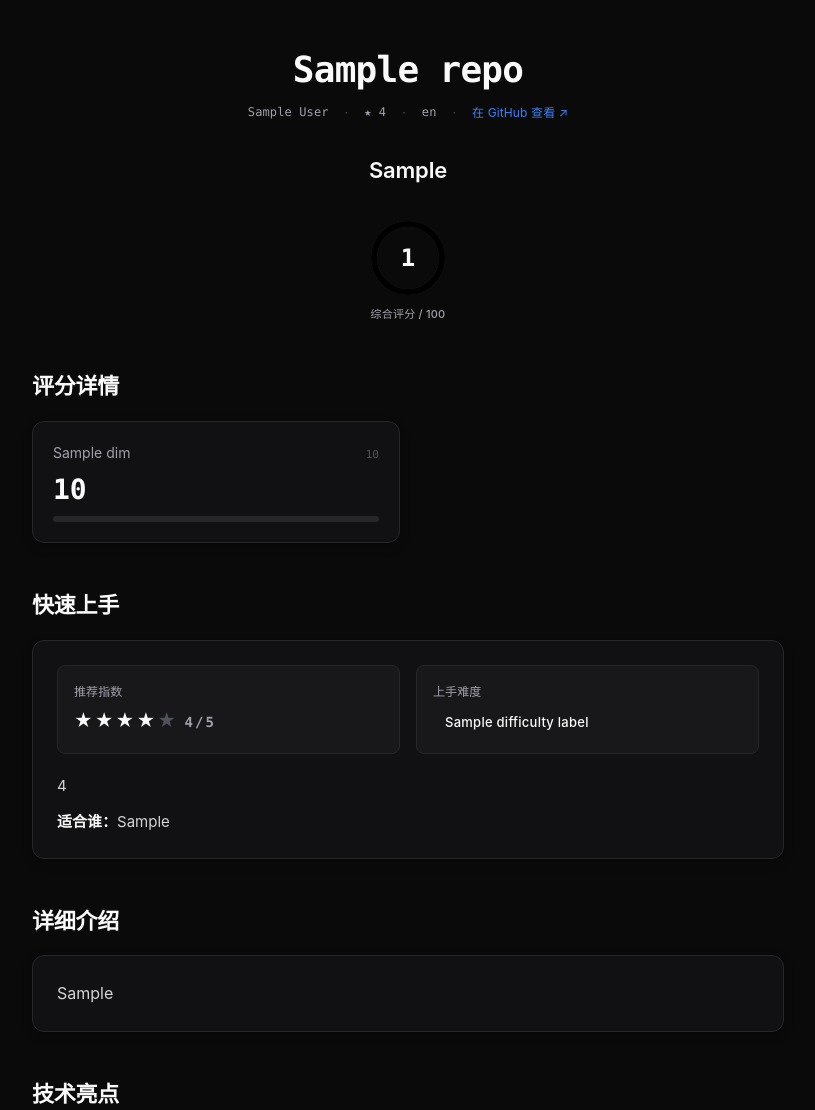
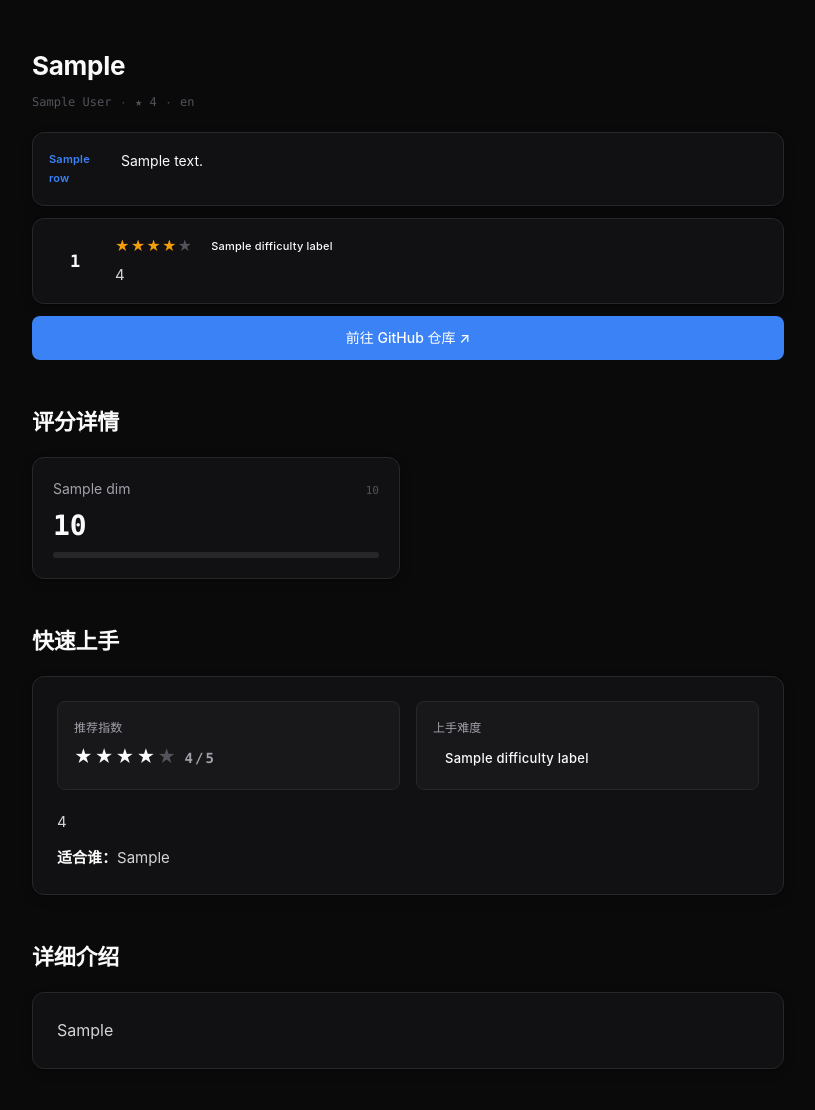
Before and after one commit to Nzy189/github-ai-insight, a Python web app: template templates/report.html.j2 in a window 1280 px wide. Shown: the part 60-1170 px from the top of the page, without its empty margins (232-1047 px from the left). Run offline with Jinja, Linux system fonts and the light colour scheme; the template is opened without the code that fills it: most values are stand-ins (such as "Sample title", 1, 10 or a date in 2020).

Commit message:
feat: Hero 区重构为 B2 布局
一句话价值升为 h1，仓库名降为等宽副标题 —— 原来 36px 的位置给了
一个对陌生项目零信息量的仓库名，而'这是什么'只有 22px 且被评分环
压住。tldr 三行带标签卡接管首屏，空行整行不渲染。评分环从 80px
缩到 52px 并入判断条，标签字号 11px 守住 Nano 下限。

Co-Authored-By: Claude Opus 5 <noreply@anthropic.com>

```diff
--- a/templates/report.html.j2
+++ b/templates/report.html.j2
@@ -111,57 +111,72 @@ body {
 .degraded-banner .text { font-size: 14px; color: #FBBF24; }
 .degraded-banner .text strong { display: block; margin-bottom: 4px; }
 
-/* ---------------------------------------------------------- Hero */
-.hero { text-align: center; margin-bottom: 48px; }
+/* ---------------------------------------------------------- Hero (B2) */
+.hero { margin-bottom: 48px; }
 .hero h1 {
-  font-family: var(--font-mono);
-  font-size: 36px;
+  font-size: 26px;
   font-weight: 700;
-  line-height: 1.2;
-  letter-spacing: -0.02em;
-  margin: 0 0 12px;
+  line-height: 1.35;
+  letter-spacing: -0.01em;
+  margin: 0 0 10px;
   color: var(--color-text-primary);
-  word-break: break-word;
 }
-.hero-meta {
+.hero-sub {
   display: flex;
   flex-wrap: wrap;
-  justify-content: center;
   align-items: center;
-  gap: 8px 16px;
+  gap: 6px 10px;
   font-size: 12px;
-  letter-spacing: 0.01em;
-  color: var(--color-text-secondary);
-  margin-bottom: 32px;
+  color: var(--color-text-tertiary);
+  margin-bottom: 20px;
 }
-.hero-meta a { color: var(--color-accent); text-decoration: none; }
-.hero-meta a:hover { color: var(--color-accent-hover); text-decoration: underline; }
-.hero-meta .sep { color: var(--color-text-tertiary); }
-.hero-meta .mono { font-family: var(--font-mono); }
+.hero-sub .mono { font-family: var(--font-mono); }
+.hero-sub .sep { color: var(--color-text-tertiary); }
 
-.one-liner {
-  font-size: 22px;
+.tldr-card {
+  background: var(--color-surface);
+  border: 1px solid var(--color-border);
+  border-radius: 12px;
+  padding: 4px 16px;
+  box-shadow: var(--shadow-md);
+}
+.tldr-row {
+  display: flex;
+  gap: 12px;
+  padding: 13px 0;
+  border-bottom: 1px solid var(--color-border-subtle);
+}
+.tldr-row:last-child { border-bottom: none; }
+.tldr-label {
+  flex: 0 0 60px;
+  font-size: 11px;
   font-weight: 600;
-  line-height: 1.45;
-  letter-spacing: -0.01em;
+  letter-spacing: 0.02em;
+  line-height: 1.7;
+  color: var(--color-accent);
+}
+.tldr-text {
+  font-size: 14px;
+  line-height: 1.55;
   color: var(--color-text-primary);
-  margin: 0 auto 32px;
-  max-width: 620px;
 }
 
-/* ---------------------------------------------------------- 评分环 */
-.score-ring-wrap {
+.verdict-bar {
   display: flex;
-  flex-direction: column;
   align-items: center;
-  gap: 8px;
+  gap: 14px;
+  background: var(--color-surface);
+  border: 1px solid var(--color-border);
+  border-radius: 12px;
+  padding: 16px;
+  margin-top: 12px;
+  box-shadow: var(--shadow-md);
 }
-.score-ring { position: relative; width: 80px; height: 80px; }
+.score-ring { position: relative; width: 52px; height: 52px; flex: 0 0 52px; }
 .score-ring svg { transform: rotate(-90deg); display: block; }
-.score-ring .track { fill: none; stroke: var(--color-border); stroke-width: 6; }
+.score-ring .track { fill: none; stroke: var(--color-border); }
 .score-ring .progress {
   fill: none;
-  stroke-width: 6;
   stroke-linecap: round;
   transition: stroke-dashoffset 0.6s cubic-bezier(0.25, 0.46, 0.45, 0.94);
 }
@@ -172,17 +187,27 @@ body {
   align-items: center;
   justify-content: center;
   font-family: var(--font-mono);
-  font-size: 24px;
+  font-size: 17px;
   font-weight: 700;
   color: var(--color-text-primary);
 }
-.score-ring-label {
-  font-size: 11px;
-  font-weight: 500;
-  letter-spacing: 0.02em;
+.verdict-text { min-width: 0; }
+.verdict-head {
+  display: flex;
+  align-items: center;
+  gap: 8px;
+  margin-bottom: 5px;
+  flex-wrap: wrap;
+}
+.verdict-stars { color: var(--color-warning); letter-spacing: 1px; font-size: 14px; }
+.verdict-stars .off { color: var(--color-text-tertiary); }
+.verdict-reason {
+  margin: 0;
+  font-size: 13px;
+  line-height: 1.55;
   color: var(--color-text-secondary);
-  text-transform: uppercase;
 }
+.hero-cta { display: flex; width: 100%; margin-top: 12px; }
 
 /* ---------------------------------------------------------- 区块 */
 section { margin-bottom: 48px; }
@@ -456,13 +481,12 @@ footer a:hover { color: var(--color-accent-hover); }
   .wrap { padding: 0 16px 48px; }
   .site-header-inner { padding: 0 16px; }
   .site-header { margin-bottom: 32px; }
-  .hero h1 { font-size: 28px; }
-  .one-liner { font-size: 18px; }
+  .hero h1 { font-size: 21px; }
+  .tldr-label { flex: 0 0 52px; }
+  .tldr-text { font-size: 13px; }
   .section-title { font-size: 18px; }
   .score-grid { grid-template-columns: 1fr; }
   .verdict-grid { grid-template-columns: 1fr; }
-  .score-ring { width: 64px; height: 64px; }
-  .score-ring .value { font-size: 20px; }
   .prose { font-size: 15px; }
   .cta-row .btn-primary, .cta-row .btn-ghost { flex: 1 1 100%; }
   .meta-table th { width: 40%; }
@@ -518,10 +542,10 @@ footer a:hover { color: var(--color-accent-hover); }
   </div>
   {% endif %}
 
-  <!-- ============ Hero ============ -->
+  <!-- ============ Hero (B2) ============ -->
   <div class="hero">
-    <h1>{{ repo.repo_name }}</h1>
-    <div class="hero-meta">
+    <h1>{{ analysis.one_liner }}</h1>
+    <div class="hero-sub">
       <span class="mono">{{ repo.full_name }}</span>
       <span class="sep">·</span>
       <span class="mono">★ {{ '{:,}'.format(repo.stars) }}</span>
@@ -529,15 +553,23 @@ footer a:hover { color: var(--color-accent-hover); }
       <span class="sep">·</span>
       <span class="mono">{{ repo.language }}</span>
       {% endif %}
-      <span class="sep">·</span>
-      <a href="{{ repo.html_url }}" target="_blank" rel="noopener noreferrer">在 GitHub 查看 ↗</a>
     </div>
 
-    <p class="one-liner">{{ analysis.one_liner }}</p>
+    {% if tldr_rows %}
+    <div class="tldr-card">
+      {% for row in tldr_rows %}
+      <div class="tldr-row">
+        <div class="tldr-label">{{ row.label }}</div>
+        <div class="tldr-text">{{ row.text }}</div>
+      </div>
+      {% endfor %}
+    </div>
+    {% endif %}
 
-    <div class="score-ring-wrap">
+    <div class="verdict-bar">
       <div class="score-ring">
-        <svg width="80" height="80" viewBox="0 0 80 80" role="img"
+        <svg width="{{ ring_box }}" height="{{ ring_box }}"
+             viewBox="0 0 {{ ring_box }} {{ ring_box }}" role="img"
              aria-label="综合评分 {{ total_score }} 分，满分 100 分">
           <defs>
             <linearGradient id="ringGrad" x1="0%" y1="0%" x2="100%" y2="0%">
@@ -545,16 +577,32 @@ footer a:hover { color: var(--color-accent-hover); }
               <stop offset="100%" stop-color="{{ ring_end }}"/>
             </linearGradient>
           </defs>
-          <circle class="track" cx="40" cy="40" r="34"/>
-          <circle class="progress" cx="40" cy="40" r="34"
-                  stroke="url(#ringGrad)"
+          <circle class="track" cx="{{ ring_center }}" cy="{{ ring_center }}"
+                  r="{{ ring_radius }}" stroke-width="{{ ring_stroke }}"/>
+          <circle class="progress" cx="{{ ring_center }}" cy="{{ ring_center }}"
+                  r="{{ ring_radius }}" stroke="url(#ringGrad)"
+                  stroke-width="{{ ring_stroke }}"
                   stroke-dasharray="{{ ring_circumference }}"
                   stroke-dashoffset="{{ ring_offset }}"/>
         </svg>
         <div class="value">{{ total_score_int }}</div>
       </div>
-      <div class="score-ring-label">综合评分 / 100</div>
+      <div class="verdict-text">
+        <div class="verdict-head">
+          <span class="verdict-stars">
+            {%- for _ in range(analysis.rating) %}★{% endfor -%}
+            {%- for _ in range(5 - analysis.rating) %}<span class="off">★</span>{% endfor -%}
+          </span>
+          <span class="badge {{ difficulty_class }}">{{ difficulty_label }}</span>
+        </div>
+        {% if analysis.rating_reason %}
+        <p class="verdict-reason">{{ analysis.rating_reason }}</p>
+        {% endif %}
+      </div>
     </div>
+
+    <a class="btn-primary hero-cta" href="{{ repo.html_url }}"
+       target="_blank" rel="noopener noreferrer">前往 GitHub 仓库 ↗</a>
   </div>
 
   <!-- ============ 四维评分 ============ -->
```
Also changed, not shown: report_generator.py (+20 -2 lines), tests/test_report_and_notifier.py (+64 -1 lines).
